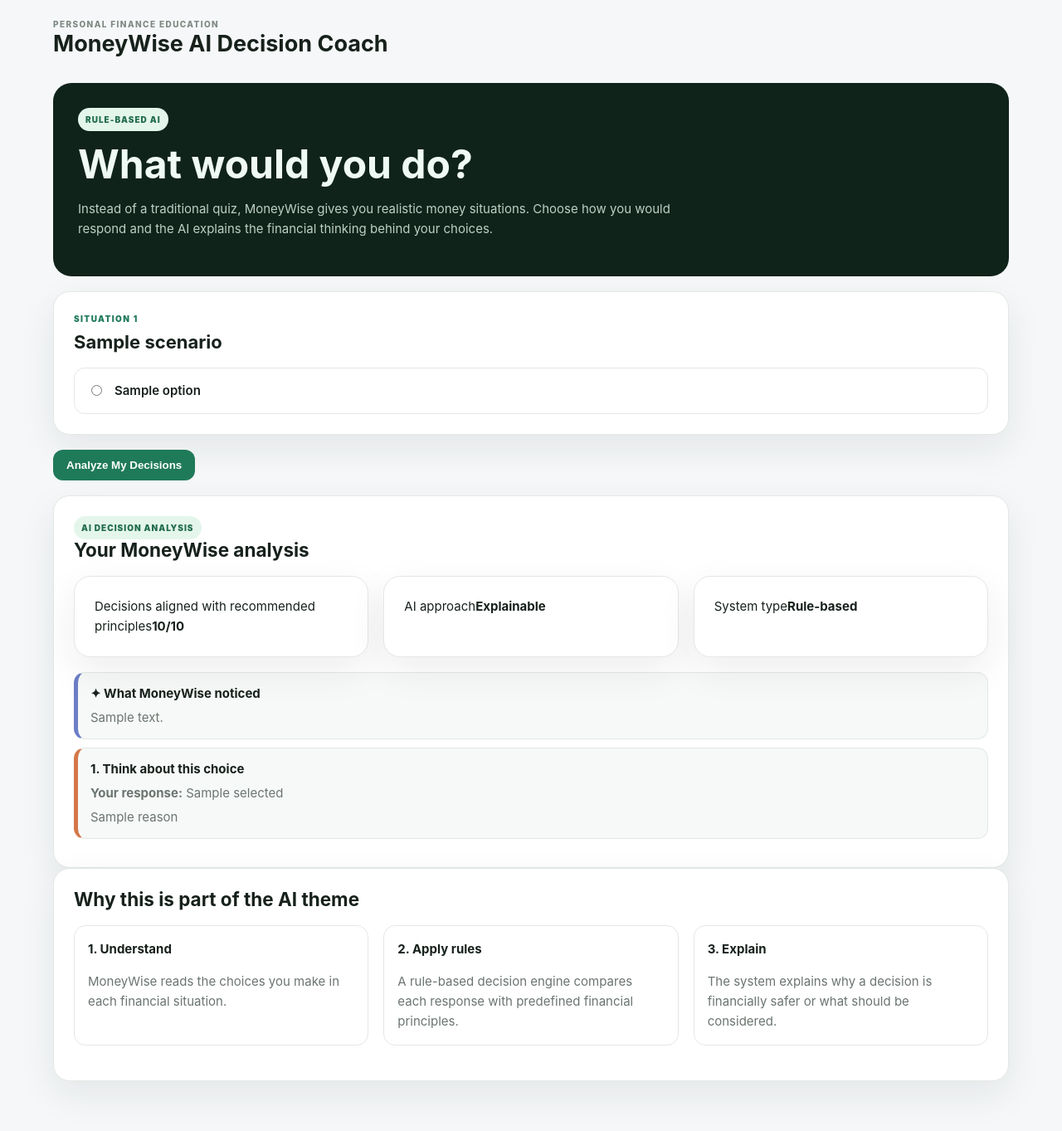
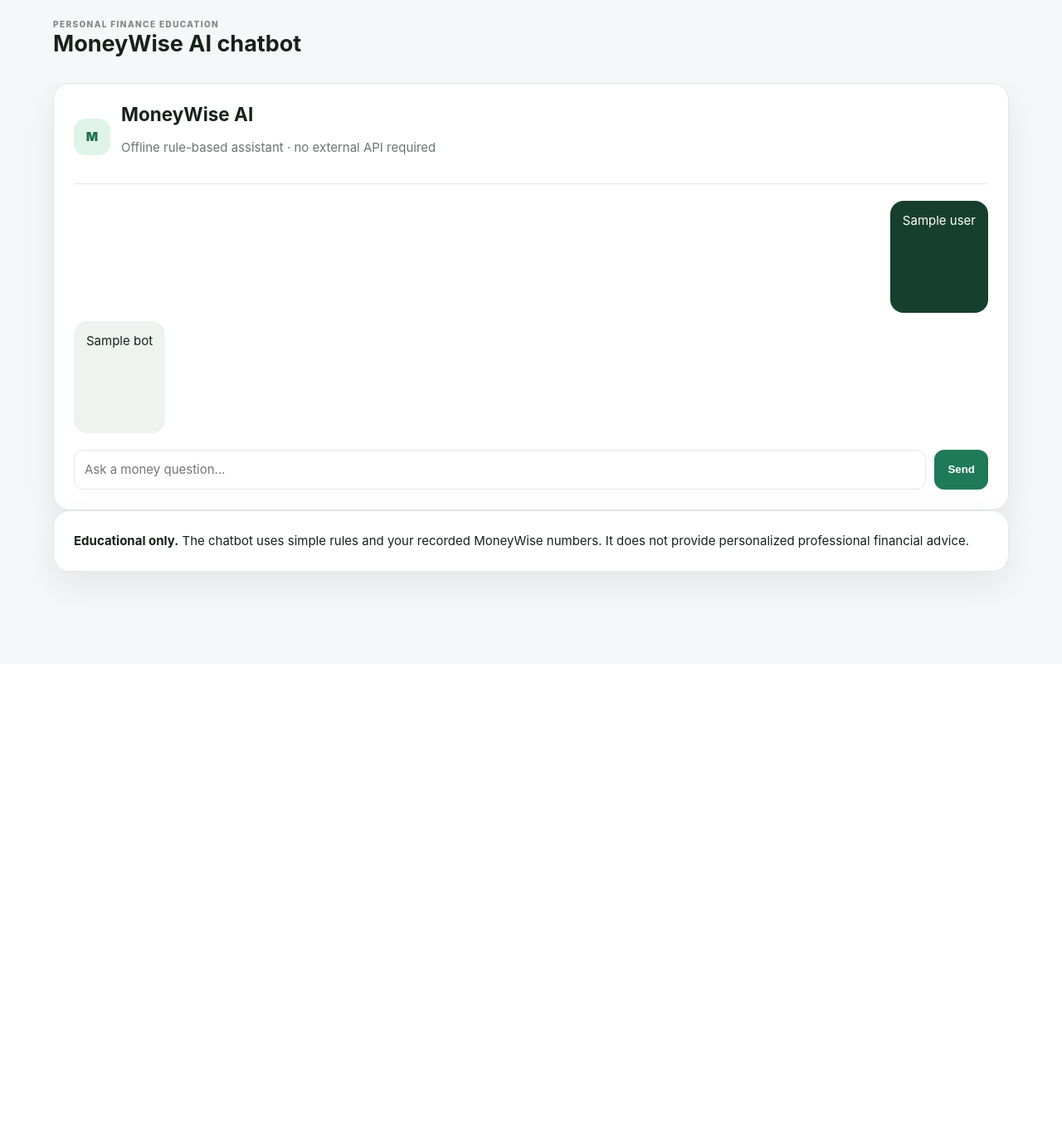
Before and after one commit to Rudraksh-3110/Moneywise.4, a Flask app: template templates/chatbot.html in a window 1280 px wide. Shown: the whole page at 83% size. After the commit the page ends 728 px from the top, so only its background shows below. Run offline with Flask 3, Linux system fonts and the light colour scheme; the template is opened without the code that fills it: most values are stand-ins (such as "Sample title", 1, 10 or a date in 2020); parts of the project's set-up code (start-up, migrations or seed data) failed here and were passed over.

Commit message:
Restore MoneyWise rule-based chatbot UI

```diff
--- a/templates/chatbot.html
+++ b/templates/chatbot.html
@@ -1,59 +1,2 @@
-{% extends "base.html" %}
-{% block title %}MoneyWise AI — MoneyWise{% endblock %}
-{% block heading %}MoneyWise AI Decision Coach{% endblock %}
-{% block content %}
-<div class="ai-hero">
-  <div>
-    <span class="badge">RULE-BASED AI</span>
-    <h2>What would you do?</h2>
-    <p>Instead of a traditional quiz, MoneyWise gives you realistic money situations. Choose how you would respond and the AI explains the financial thinking behind your choices.</p>
-  </div>
-</div>
-
-<form method="post" class="scenario-form">
-  {% for scenario in scenarios %}
-  <div class="card scenario-card">
-    <div class="scenario-number">SITUATION {{ loop.index }}</div>
-    <h2>{{ scenario.question }}</h2>
-    <div class="scenario-options">
-      {% for value, label in scenario.options %}
-      <label class="scenario-option">
-        <input type="radio" name="{{ scenario.id }}" value="{{ value }}" required>
-        <span>{{ label }}</span>
-      </label>
-      {% endfor %}
-    </div>
-  </div>
-  {% endfor %}
-  <button class="btn primary scenario-submit" type="submit">Analyze My Decisions</button>
-</form>
-
-{% if result %}
-<div class="card scenario-result">
-  <span class="badge">AI DECISION ANALYSIS</span>
-  <h2>Your MoneyWise analysis</h2>
-  <div class="grid three">
-    <div class="stat-card"><span>Decisions aligned with recommended principles</span><strong>{{ result.score }}/{{ result.total }}</strong></div>
-    <div class="stat-card"><span>AI approach</span><strong>Explainable</strong></div>
-    <div class="stat-card"><span>System type</span><strong>Rule-based</strong></div>
-  </div>
-  <div class="ai-insight pattern"><strong>✦ What MoneyWise noticed</strong><p>{{ result.summary }}</p></div>
-  {% for item in result.results %}
-  <div class="ai-insight {% if item.correct %}positive{% else %}attention{% endif %}">
-    <strong>{{ loop.index }}. {{ "Strong decision" if item.correct else "Think about this choice" }}</strong>
-    <p><strong>Your response:</strong> {{ item.selected }}</p>
-    <p>{{ item.reason }}</p>
-  </div>
-  {% endfor %}
-</div>
-{% endif %}
-
-<div class="card">
-  <h2>Why this is part of the AI theme</h2>
-  <div class="grid three">
-    <div class="mini-feature"><strong>1. Understand</strong><p>MoneyWise reads the choices you make in each financial situation.</p></div>
-    <div class="mini-feature"><strong>2. Apply rules</strong><p>A rule-based decision engine compares each response with predefined financial principles.</p></div>
-    <div class="mini-feature"><strong>3. Explain</strong><p>The system explains why a decision is financially safer or what should be considered.</p></div>
-  </div>
-</div>
-{% endblock %}
+{% extends "base.html" %}{% block title %}MoneyWise AI — MoneyWise{% endblock %}{% block heading %}MoneyWise AI chatbot{% endblock %}
+{% block content %}<div class="chat-wrap card"><div class="chat-header"><div class="ai-avatar">M</div><div><h2>MoneyWise AI</h2><p class="muted">Offline rule-based assistant · no external API required</p></div></div><div class="chat-history">{% if not history %}<div class="bot bubble">Hi! Ask me about budgeting, saving, spending, your balance, credit, investing basics or financial safety.</div>{% endif %}{% for h in history %}<div class="user bubble">{{h.user}}</div><div class="bot bubble">{{h.bot}}</div>{% endfor %}</div><form method="post" class="chat-input"><input name="message" placeholder="Ask a money question…" autocomplete="off" required><button class="btn primary">Send</button></form></div><div class="card disclaimer"><strong>Educational only.</strong> The chatbot uses simple rules and your recorded MoneyWise numbers. It does not provide personalized professional financial advice.</div>{% endblock %}
```
